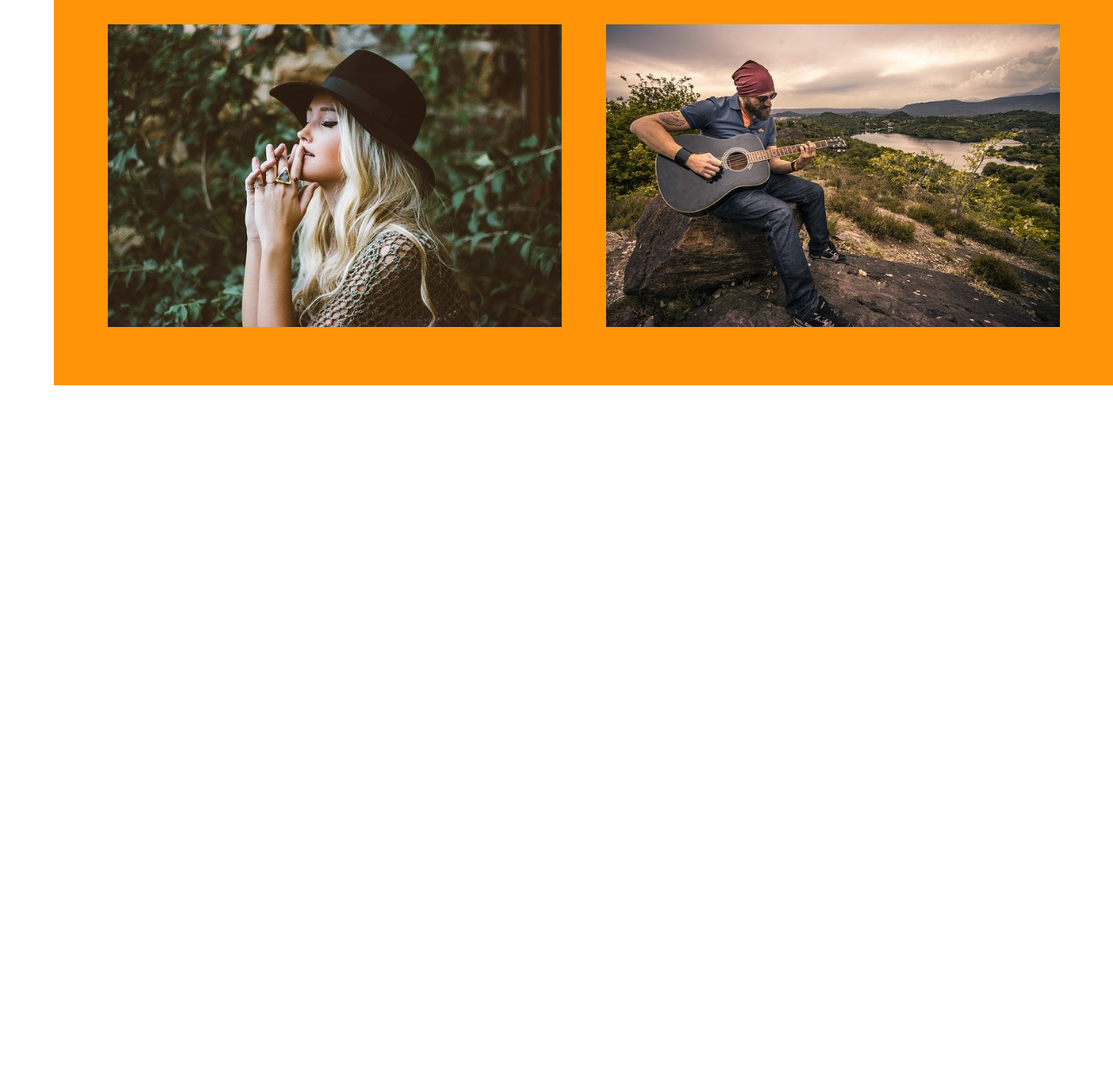
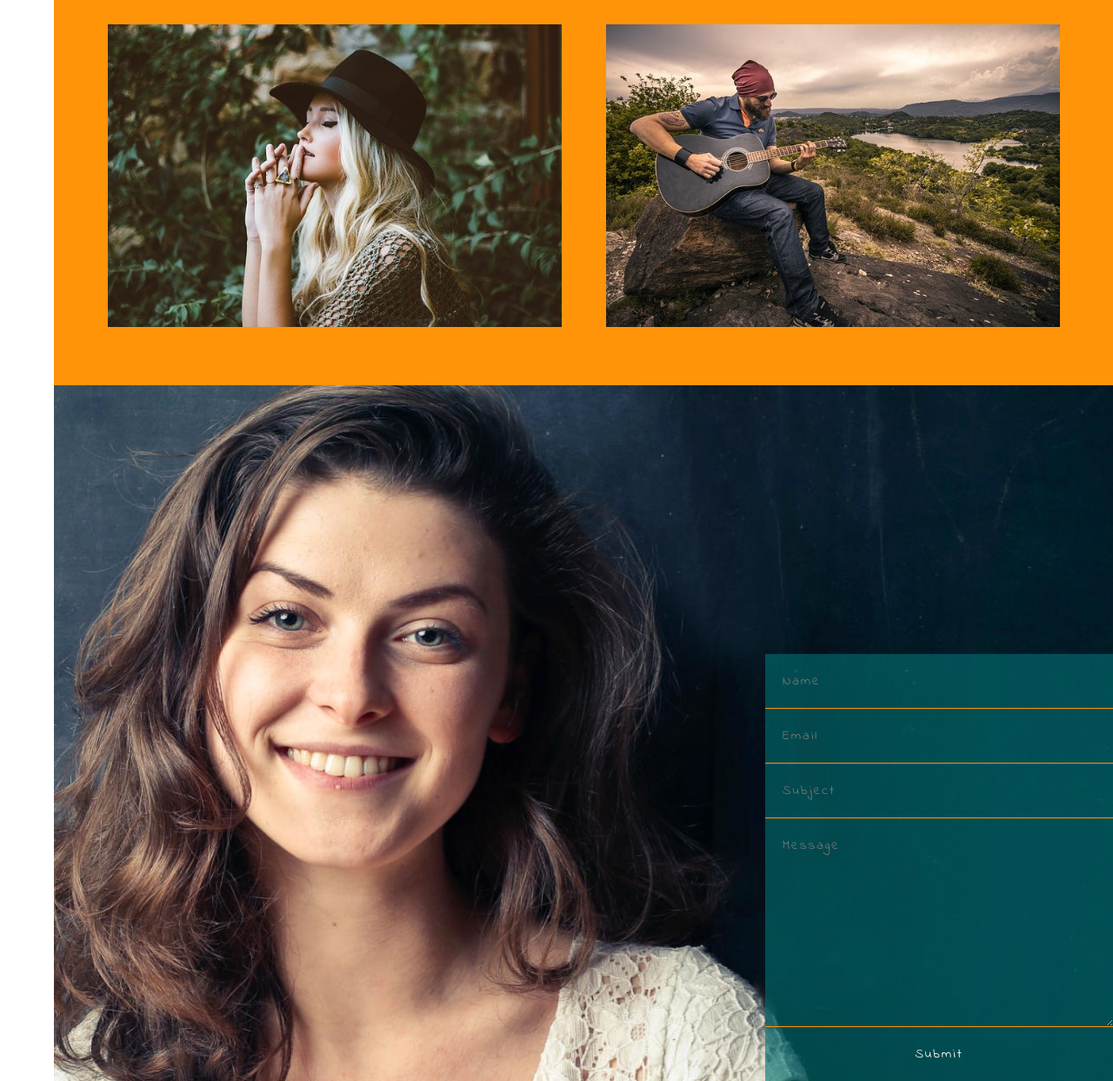
Before and after one commit to andreitch/scarlett, a plain HTML site: page index.html in a window 1280 px wide. Shown: the part 5583-6826 px from the top of the page at 87% size. Before the commit the page ends 6026 px from the top, so only its background shows below. Drawn offline with Linux system fonts and the light colour scheme; a web font is replaced by a local one.

Commit message:
The Contact Section

```diff
--- a/index.html
+++ b/index.html
@@ -288,6 +288,16 @@
           </div>
         </div>
       </section>
+
+      <section id="contact">
+        <form action="" class="contact__form">
+          <input type="text" placeholder="Name" />
+          <input type="email" placeholder="Email" />
+          <input type="text" placeholder="Subject" />
+          <textarea name="message" placeholder="Message"></textarea>
+          <input type="submit" value="Submit" />
+        </form>
+      </section>
     </main>
 
     <script src="app.js"></script>
--- a/style.css
+++ b/style.css
@@ -693,6 +693,45 @@ section#testimonials {
   filter: grayscale(50%);
 }
 
+/************************************ Contact Section ****************************/
+
+section#contact {
+  height: 100vh;
+  background-image: url(img/full-bg-03.jpg);
+  display: flex;
+  justify-content: flex-end;
+  align-items: flex-end;
+}
+
+.contact__form {
+  flex-basis: 40rem;
+
+  display: flex;
+  flex-direction: column;
+  background-color: var(--tertiary-color-m);
+}
+
+.contact__form input,
+.contact__form textarea {
+  color: white;
+  font-family: "Indie Flower", cursive;
+  font-size: 1.5rem;
+  letter-spacing: 0.2rem;
+  padding: 2rem;
+  background: transparent;
+  border: none;
+  border-bottom: var(--secondary-color) solid 0.1rem;
+}
+
+.contact__form textarea {
+  height: 30vh;
+}
+
+input[type="submit"] {
+  border: none;
+  cursor: pointer;
+}
+
 /******************************* MAx-width 610 ***********************/
 @media screen and (max-width: 610px) {
   /************************************ Main Nav Header ****************************/
@@ -841,4 +880,9 @@ section#testimonials {
   .testimonials__card:active .testimonials__card--content {
     transform-origin: top;
   }
+
+  /************************************ Contact Section ****************************/
+  section#contact {
+    background-position: 15% 5%;
+  }
 }
```
Also changed, not shown: img/full-bg-03.jpg (added), img/full-bg-07-1.jpg (added).
